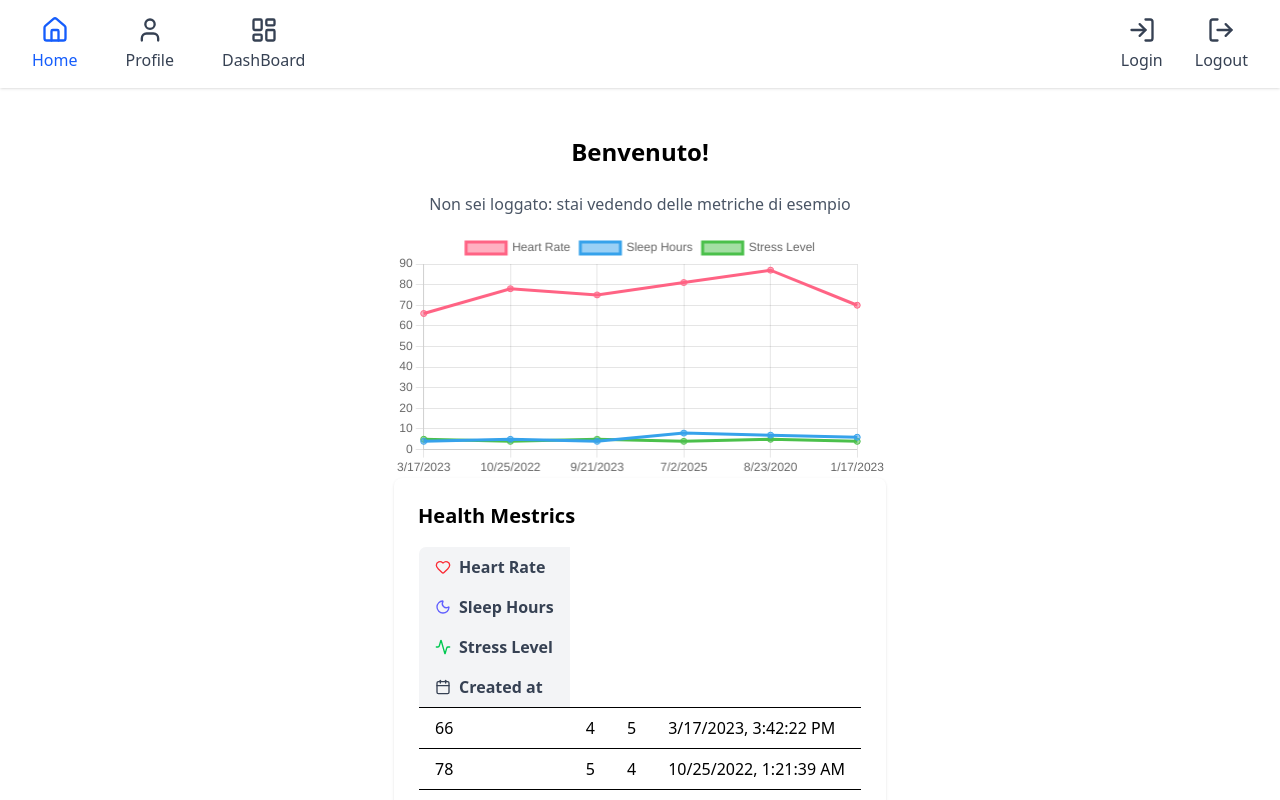
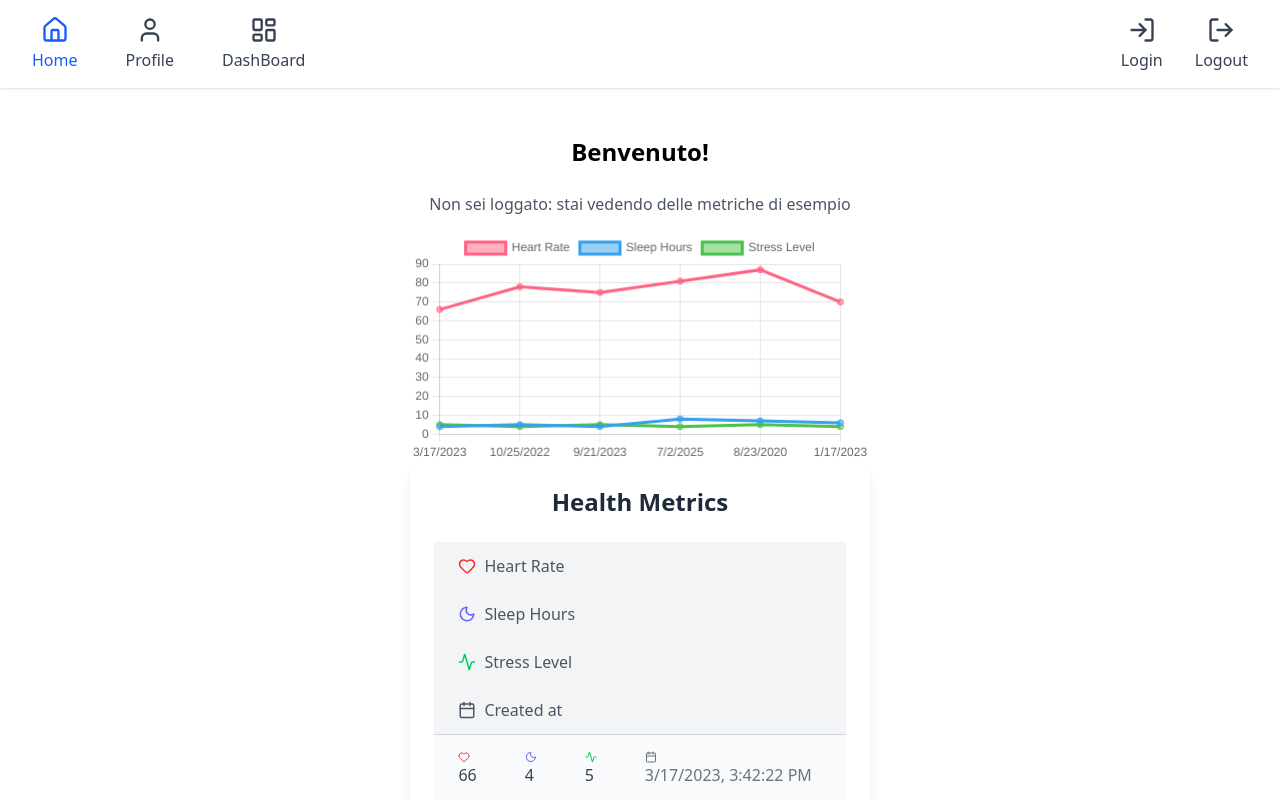
Before and after one commit to Asciugano/health_stream, a React (Vite) app in the folder frontend/: page / in a window 1280 px wide. Shown: the top 800 px of the page. Built offline with nearby package versions, Linux system fonts and the light colour scheme.

Commit message:
migliorata la healthList

```diff
--- a/frontend/src/components/HealthList.jsx
+++ b/frontend/src/components/HealthList.jsx
@@ -5,33 +5,50 @@ function HealthList({ metrics }) {
   if (!metrics.length) return <p className="text-gray-500">No metrics available</p>
 
   return (
-    <div className="p-6 bg-white shadow rounded-lg">
-      <h2 className="text-xl font-bold mb-4">Health Mestrics</h2>
+    <div className="p-6 bg-white shadow-lg rounded-xl max-w-4xl mx-auto">
+      <h2 className="text-2xl font-semibold mb-6 text-center text-gray-800">Health Metrics</h2>
       <div className="overflow-x-auto">
-        <table className="w-full border border-gray-200 rounded-lg overflow-hidden">
-          <thead className="bg-gray-100 text-gray-700">
-            <tr>
-              <th className="px-4 py-2 text-left flex items-center gap-2">
-                <Heart size={16} className="text-red-500" /> Heart Rate
+        <table className="min-w-full border-collapse">
+          <thead>
+            <tr className="bg-gray-100 border-b border-gray-300">
+              <th className="px-6 py-3 text-left text-gray-600 font-medium flex items-center gap-2">
+                <Heart size={18} className="text-red-500" /> Heart Rate
               </th>
-              <th className="px-4 py-2 text-left flex items-center gap-2">
-                <Moon size={16} className="text-indigo-500" /> Sleep Hours
+              <th className="px-6 py-3 text-left text-gray-600 font-medium flex items-center gap-2">
+                <Moon size={18} className="text-indigo-500" /> Sleep Hours
               </th>
-              <th className="px-4 py-2 text-left flex items-center gap-2">
-                <Activity size={16} className="text-green-500" /> Stress Level
+              <th className="px-6 py-3 text-left text-gray-600 font-medium flex items-center gap-2">
+                <Activity size={18} className="text-green-500" /> Stress Level
               </th>
-              <th className="px-4 py-2 text-left flex items-center gap-2">
-                <Calendar size={16} /> Created at
+              <th className="px-6 py-3 text-left text-gray-600 font-medium flex items-center gap-2">
+                <Calendar size={18} /> Created at
               </th>
             </tr>
           </thead>
+        </table>
+        <table className="min-w-full border-collapse">
           <tbody>
             {metrics.map((metric, idx) => (
-              <tr key={metric.id || idx} className="border-t hover:bg-gray-50 transition">
-                <td className="px-4 py-2">{metric.heart_rate}</td>
-                <td className="px-4 py-2">{metric.sleep_hours}</td>
-                <td className="px-4 py-2">{metric.stress_level}</td>
-                <td className="px-4 py-2">{new Date(metric.created_at).toLocaleString()}</td>
+              <tr
+                key={metric.id || idx}
+                className={`transition hover:bg-gray-50 ${idx % 2 === 0 ? "bg-gray-50" : "bg-white"}`}
+              >
+                <td className="px-6 py-4 text-gray-700 font-medium">
+                  <Heart size={12} className="text-red-500" />
+                  {metric.heart_rate}
+                </td>
+                <td className="px-6 py-4 text-gray-700 font-medium">
+                  <Moon size={12} className="text-indigo-500" />
+                  {metric.sleep_hours}
+                </td>
+                <td className="px-6 py-4 text-gray-700 font-medium">
+                  <Activity size={12} className="text-green-500" />
+                  {metric.stress_level}
+                </td>
+                <td className="px-6 py-4 text-gray-500">
+                  <Calendar size={12} />
+                  {new Date(metric.created_at).toLocaleString()}
+                </td>
               </tr>
             ))}
           </tbody>
```
